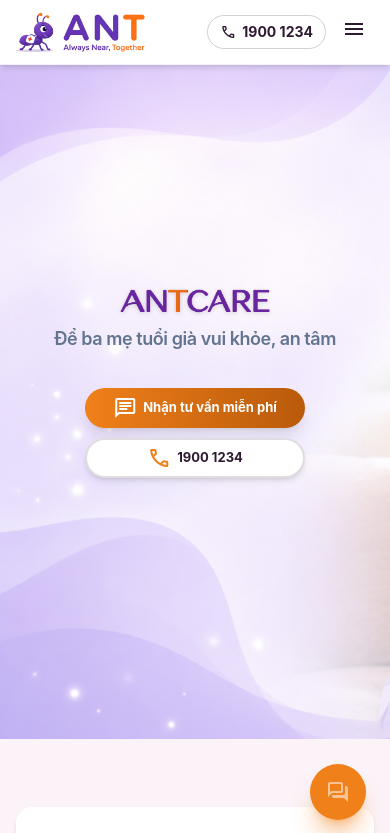
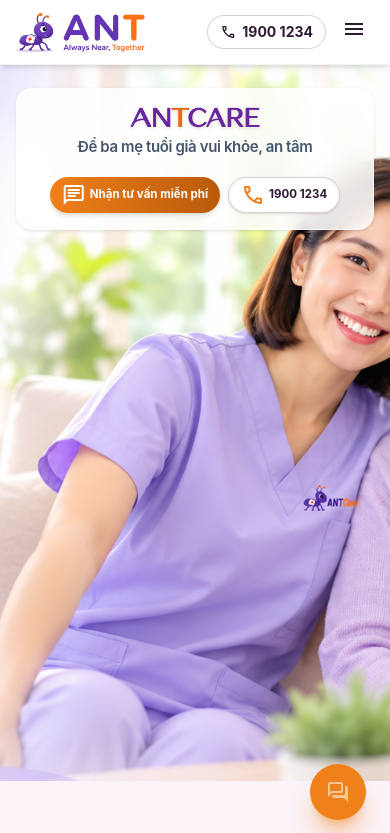
Before and after one commit to vpb-devfuture/antcare-landingpage, a React (Vite) app: page / in a window 390 px wide. Shown: the top 833 px of the page. Built offline with nearby package versions, Linux system fonts and the light colour scheme.

Commit message:
Optimize mobile hero layout to keep all 3 character faces uncovered and clear

```diff
--- a/src/pages/LandingPage.jsx
+++ b/src/pages/LandingPage.jsx
@@ -73,26 +73,26 @@
   return (
     <>
       {/*  1. Hero Section  */}
-<section className="relative overflow-hidden min-h-[80vh] md:min-h-screen flex items-center justify-start pt-10 pb-20 md:pt-14 md:pb-24">
-<img src="/images/hero-bg.jpg" alt="Hero background" className="absolute inset-0 w-full h-full object-cover object-left sm:object-center z-0 pointer-events-none" />
+<section className="relative overflow-hidden min-h-[85vh] sm:min-h-[80vh] md:min-h-screen flex flex-col justify-start sm:justify-center items-center sm:items-start pt-4 sm:pt-10 pb-16 sm:pb-20 md:pt-14 md:pb-24">
+<img src="/images/hero-bg.jpg" alt="Hero background" className="absolute inset-0 w-full h-full object-cover object-[50%_75%] sm:object-center z-0 pointer-events-none" />
 <div className="max-w-[1240px] mx-auto px-4 sm:px-6 md:px-10 lg:px-12 w-full relative z-10">
-<div className="w-full max-w-[460px] sm:max-w-[480px] lg:max-w-[500px] mx-auto lg:mr-auto text-center flex flex-col items-center animate-fade-in-up transform translate-x-0 lg:-translate-x-[58px]">
+<div className="w-full max-w-[360px] sm:max-w-[480px] lg:max-w-[500px] mx-auto lg:mr-auto text-center flex flex-col items-center animate-fade-in-up transform translate-x-0 lg:-translate-x-[58px] bg-white/85 sm:bg-transparent backdrop-blur-md sm:backdrop-blur-none p-4 sm:p-0 rounded-2xl border border-white/60 sm:border-none shadow-sm sm:shadow-none mt-2 sm:mt-0">
   {/* Group: Logo & Slogan paired tightly */}
-  <div className="flex flex-col items-center justify-center gap-1 mb-4 sm:mb-5 text-center w-full">
-    <img src="/images/hero-logo-text.png" alt="ANTCARE logo" className="w-[150px] sm:w-[180px] md:w-[215px] lg:w-[240px] h-auto object-contain drop-shadow-sm mx-auto my-1" />
-    <h1 className="font-semibold text-slate-500 text-[18px] sm:text-[21px] md:text-[24px] lg:text-[26px] tracking-tight whitespace-nowrap text-center mt-1 w-full">
+  <div className="flex flex-col items-center justify-center gap-1 mb-2.5 sm:mb-5 text-center w-full">
+    <img src="/images/hero-logo-text.png" alt="ANTCARE logo" className="w-[130px] sm:w-[180px] md:w-[215px] lg:w-[240px] h-auto object-contain drop-shadow-sm mx-auto my-0.5" />
+    <h1 className="font-semibold text-slate-600 sm:text-slate-500 text-[15px] sm:text-[21px] md:text-[24px] lg:text-[26px] tracking-tight whitespace-nowrap text-center mt-0.5 w-full">
       Để ba mẹ tuổi già vui khỏe, an tâm
     </h1>
   </div>
 
-  {/* CTA Buttons (Compact & Centered on Mobile) */}
-  <div className="flex flex-col sm:flex-row items-center justify-center gap-2.5 w-full mt-5 sm:mt-7">
-    <a className="bg-gradient-to-r from-earth-orange-bright to-earth-orange-dark text-white rounded-full font-bold text-[13px] sm:text-[13.5px] shadow-lg hover:shadow-2xl hover:-translate-y-0.5 transition-all duration-300 flex items-center justify-center gap-1.5 h-10 sm:h-[42px] w-[220px] sm:w-[185px] whitespace-nowrap mx-auto cursor-pointer" href="#lien-he-gia-dinh">
-      <span className="material-symbols-outlined text-[18px]">chat</span>
+  {/* CTA Buttons (Compact & Unobtrusive on Mobile) */}
+  <div className="flex flex-row items-center justify-center gap-2 sm:gap-2.5 w-full mt-2 sm:mt-7">
+    <a className="bg-gradient-to-r from-earth-orange-bright to-earth-orange-dark text-white rounded-full font-bold text-[11.5px] sm:text-[13.5px] shadow-md hover:shadow-2xl hover:-translate-y-0.5 transition-all duration-300 flex items-center justify-center gap-1 h-9 sm:h-[42px] px-3 sm:w-[185px] whitespace-nowrap cursor-pointer" href="#lien-he-gia-dinh">
+      <span className="material-symbols-outlined text-[16px] sm:text-[18px]">chat</span>
       <span>{t("hero.btnConsult")}</span>
     </a>
-    <a className="bg-white text-plum-deep border-2 border-plum-deep/15 rounded-full font-bold text-[13px] sm:text-[13.5px] shadow-md hover:shadow-xl hover:bg-plum-deep hover:text-white hover:border-plum-deep hover:-translate-y-0.5 transition-all duration-300 flex items-center justify-center gap-1.5 h-10 sm:h-[42px] w-[220px] sm:w-[185px] whitespace-nowrap mx-auto group cursor-pointer" href={`tel:${siteInfo.hotline.replace(/ /g, "")}`}>
-      <span className="material-symbols-outlined text-[18px] text-earth-orange-bright group-hover:text-white group-hover:animate-bounce">call</span>
+    <a className="bg-white text-plum-deep border border-plum-deep/20 sm:border-2 sm:border-plum-deep/15 rounded-full font-bold text-[11.5px] sm:text-[13.5px] shadow-sm hover:shadow-xl hover:bg-plum-deep hover:text-white hover:border-plum-deep hover:-translate-y-0.5 transition-all duration-300 flex items-center justify-center gap-1 h-9 sm:h-[42px] px-3 sm:w-[185px] whitespace-nowrap group cursor-pointer" href={`tel:${siteInfo.hotline.replace(/ /g, "")}`}>
+      <span className="material-symbols-outlined text-[16px] sm:text-[18px] text-earth-orange-bright group-hover:text-white group-hover:animate-bounce">call</span>
       <span>{siteInfo.hotline}</span>
     </a>
   </div>
```
